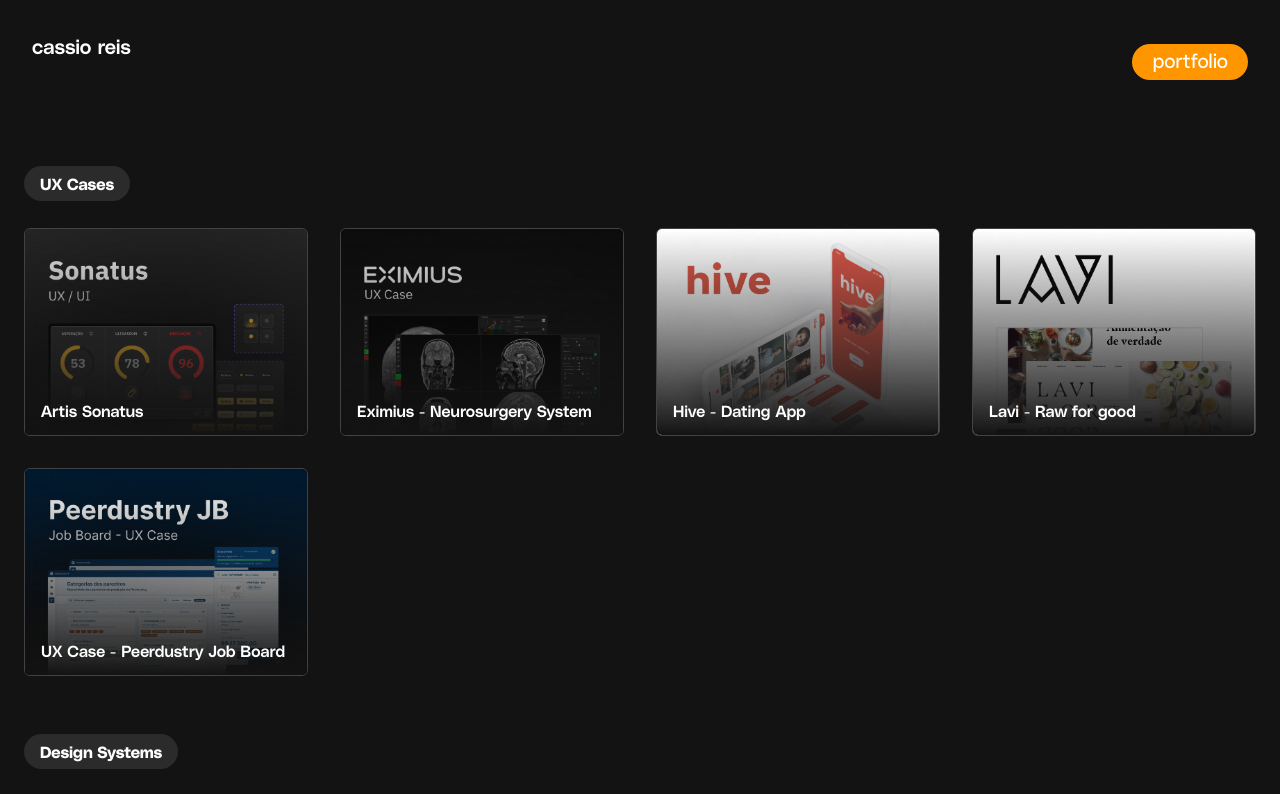
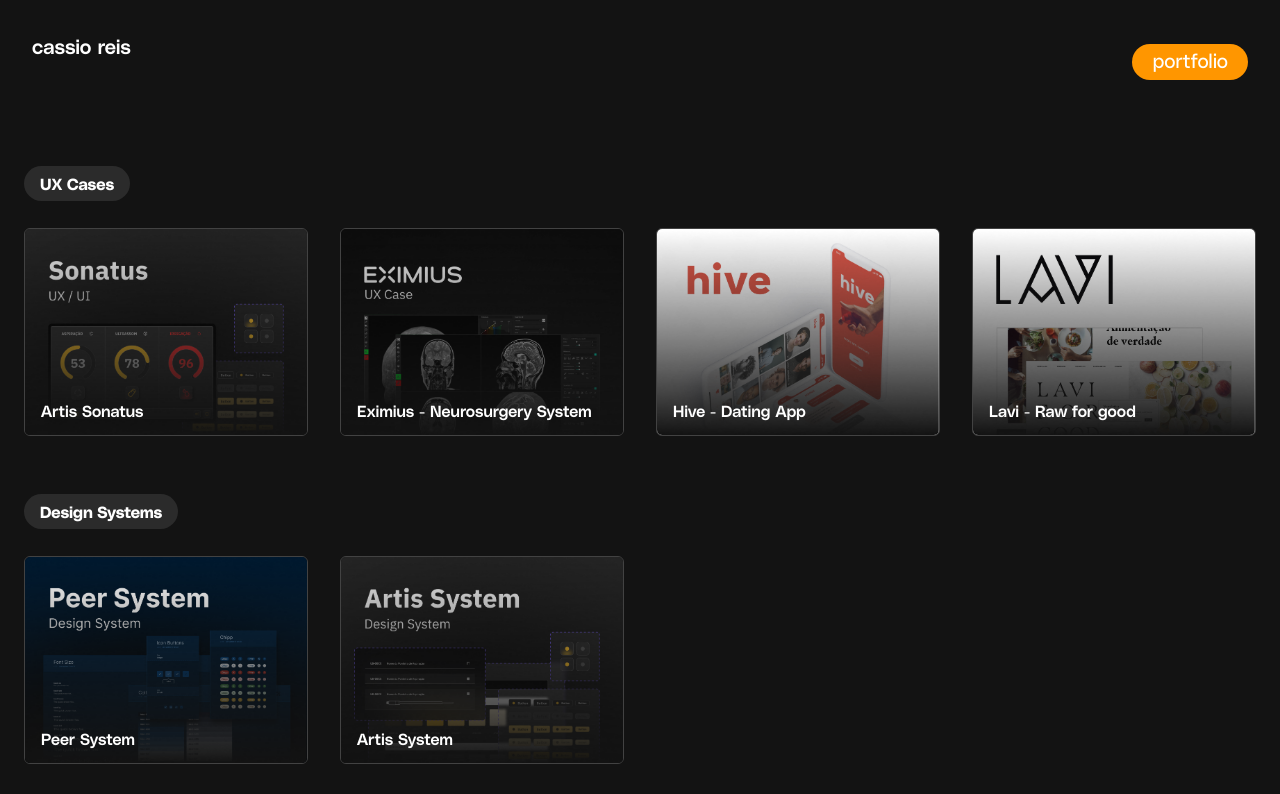
Before and after one commit to creisbarbosa/cassio-website, a Next.js app: page /works in a window 1280 px wide. Shown: the top 794 px of the page. Built offline with nearby package versions, Linux system fonts and the light colour scheme.

Commit message:
Remove UX Case Peer

```diff
--- a/src/pages/works.tsx
+++ b/src/pages/works.tsx
@@ -135,13 +135,13 @@
     cover: Vertice,
     tag: "UI"
   },
-  {
-    id: 17,
-    title: "UX Case - Peerdustry Job Board",
-    href: "https://www.figma.com/proto/HGeVk8XNG1anPz0NkL5XJc/UX-Case---Peerdustry-Job-Board?page-id=0%3A1&node-id=1-3&viewport=460%2C429%2C0.11&scaling=scale-down-width",
-    cover: PeerUx,
-    tag: "UX"
-  },
+  // {
+  //   id: 17,
+  //   title: "UX Case - Peerdustry Job Board",
+  //   href: "https://www.figma.com/proto/HGeVk8XNG1anPz0NkL5XJc/UX-Case---Peerdustry-Job-Board?page-id=0%3A1&node-id=1-3&viewport=460%2C429%2C0.11&scaling=scale-down-width",
+  //   cover: PeerUx,
+  //   tag: "UX"
+  // },
 ]
 
 export default function Works() {
```
